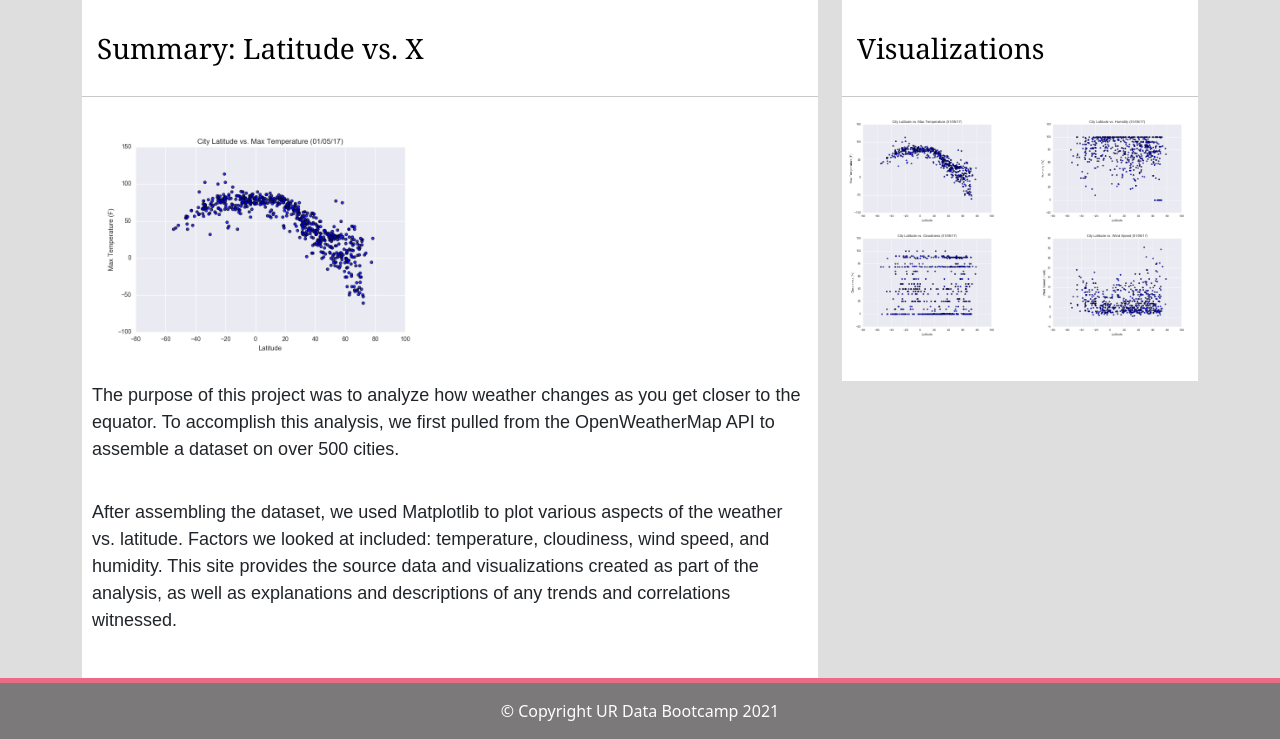
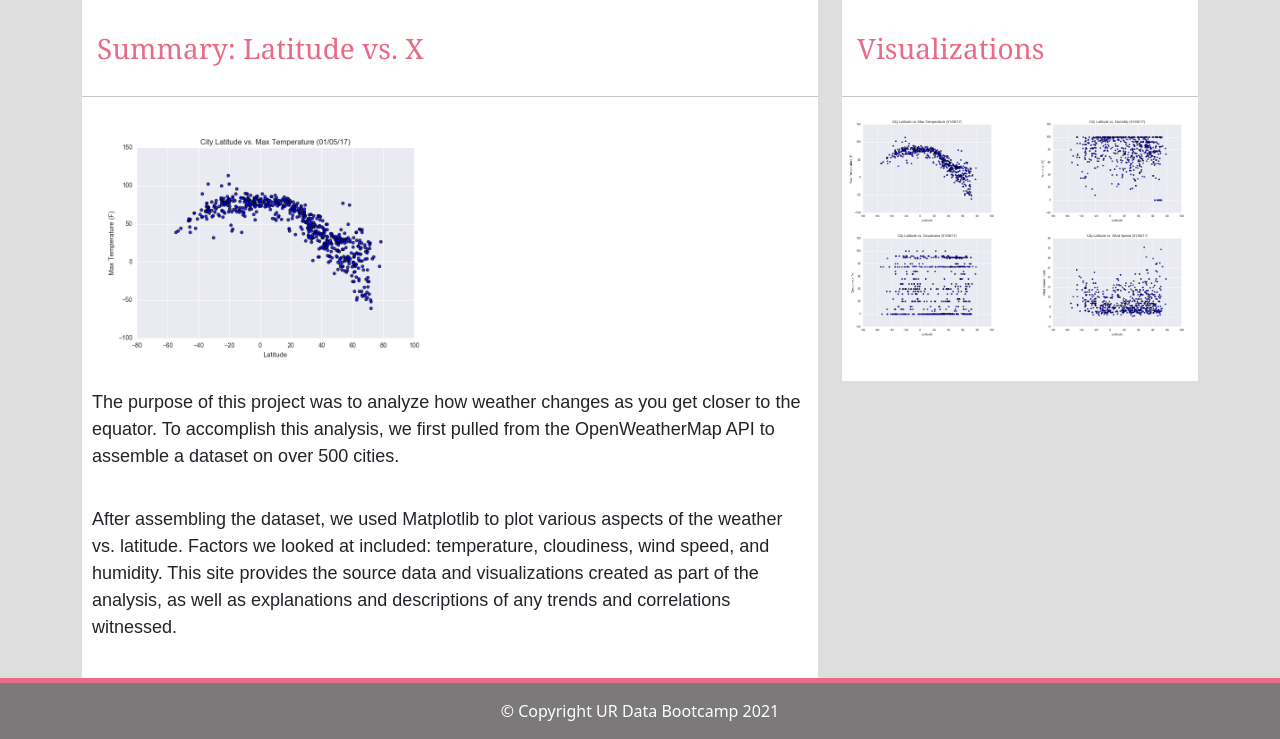
Before and after one commit to amramer45/Web-Design-Challenge, a plain HTML site: page index.html in a window 1280 px wide. Shown: the part 61-800 px from the top of the page. Drawn offline with nearby package versions, Linux system fonts and the light colour scheme.

Commit message:
style updates

```diff
--- a/index.html
+++ b/index.html
@@ -53,7 +53,7 @@
                     <h3> Summary: Latitude vs. X</h3>
                     <hr>
                     <div class="thumbnail">
-                        <img class="img-thumbnail float-left" src="Resources/assets/images/Fig1.png" width="50%" alt="temperature">
+                        <img src="Resources/assets/images/Fig1.png" class="float-left" width="50%" alt="temperature">
                     </div>
                     <p>The purpose of this project was to analyze how weather changes as you get closer to the equator. To accomplish this analysis, we first pulled from the OpenWeatherMap API to assemble a dataset on over 500 cities.</p>
                     <p>After assembling the dataset, we used Matplotlib to plot various aspects of the weather vs. latitude. Factors we looked at included: temperature, cloudiness, wind speed, and humidity. This site provides the source data and visualizations created as part of the analysis, as well as explanations and descriptions of any trends and correlations witnessed.</p>
--- a/style.css
+++ b/style.css
@@ -20,12 +20,12 @@ a.navbar-brand{
 }
 
 h3{
-    color: rgb(0, 0, 0);
+    color: #e96b86;
     font-family: Georgia, 'Times New Roman', Times, serif;
     padding: 15px;
 }
 
-.img-thumbnail{
+.thumbnail{
     padding: 10px;
     border: none;
 }
@@ -44,10 +44,6 @@ body{
     background-color: white;
     padding-top: 20px;
     padding-bottom: 40px;
-}
-
-.pic{
-    border: 3px solid #e96b86;
 }
 
 .navbar{
```
